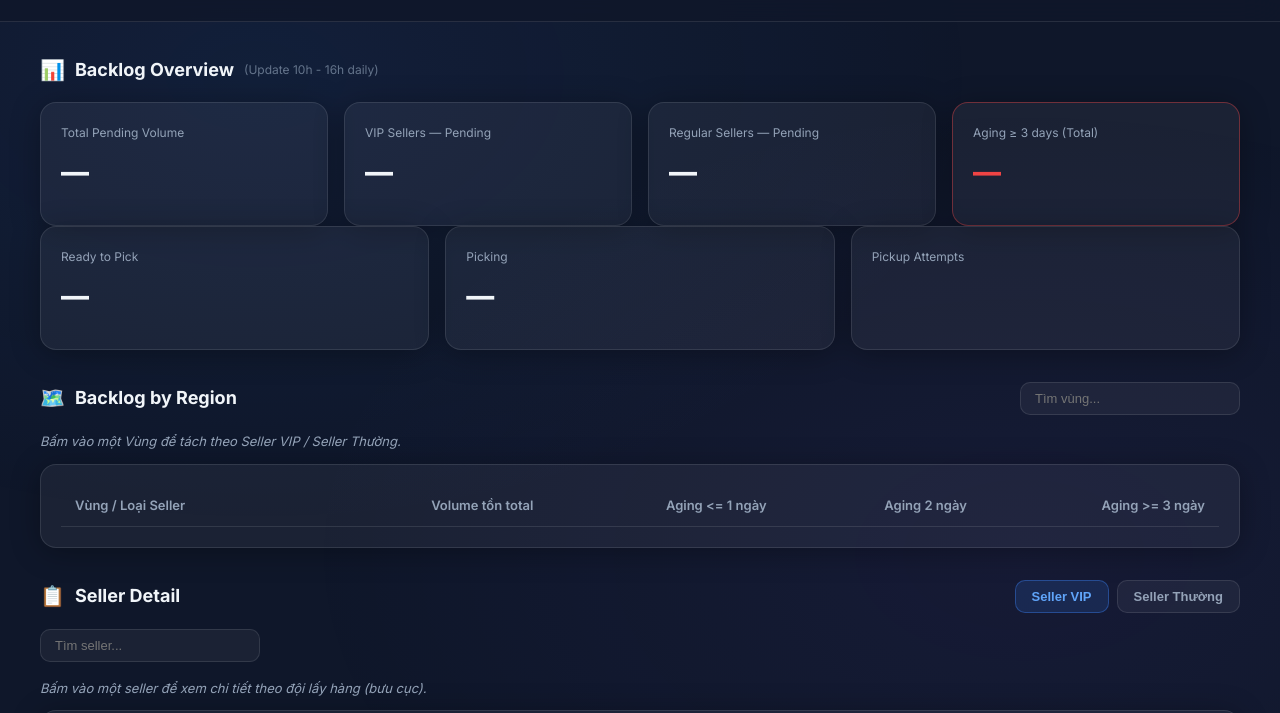
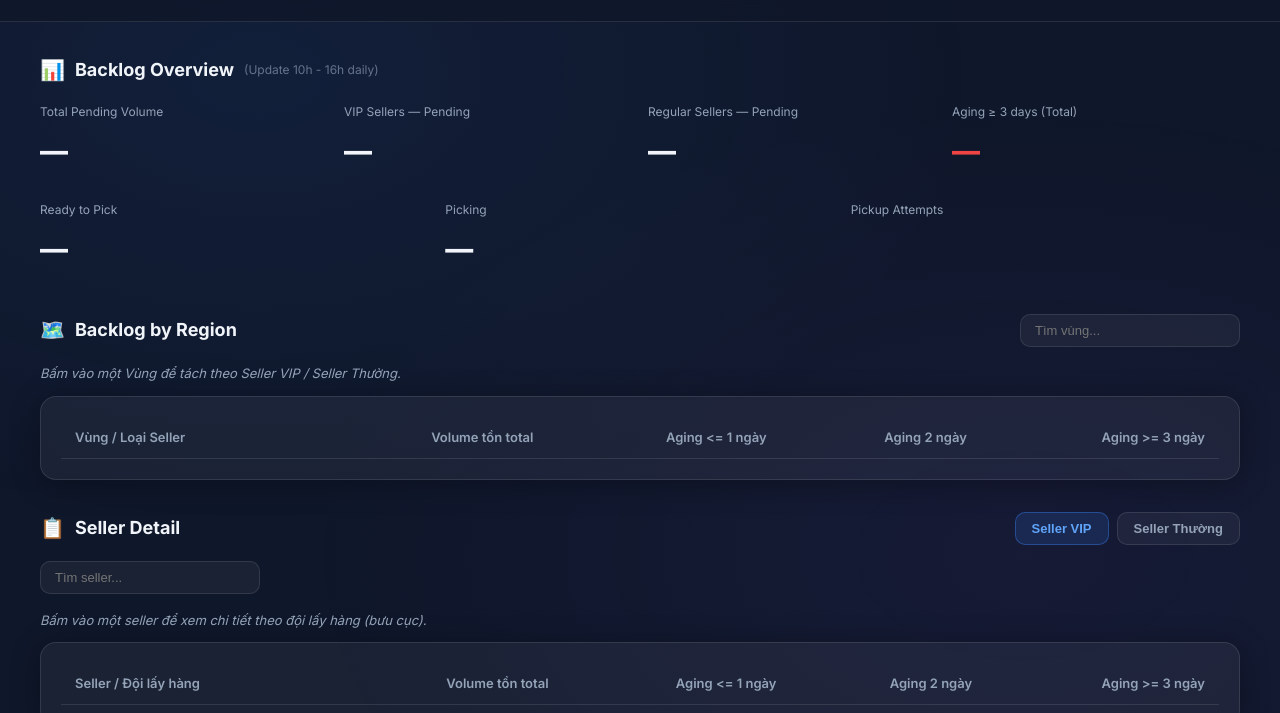
Before and after one commit to Myletuyen/Report-Pickup, a website: page index.html in a window 1280 px wide. Shown: the part 85-798 px from the top of the page. Drawn offline with Linux system fonts and the light colour scheme; no server answers.

Commit message:
Update index.css

```diff
--- a/index.css
+++ b/index.css
@@ -113,7 +113,7 @@ body::before {
 .tab-btn.active { background: rgba(59,130,246,.15); border-color: rgba(59,130,246,.4); color: var(--blue-light); }
 
 .kpi-grid { display: grid; grid-template-columns: repeat(auto-fit, minmax(220px, 1fr)); gap: 16px; }
-.kpi-card {
+.kpi-grid + .kpi-grid { margin-top: 16px; }
     background: var(--bg-card); border: 1px solid var(--border-color); border-radius: var(--radius);
     padding: 20px; box-shadow: var(--shadow);
 }
```
